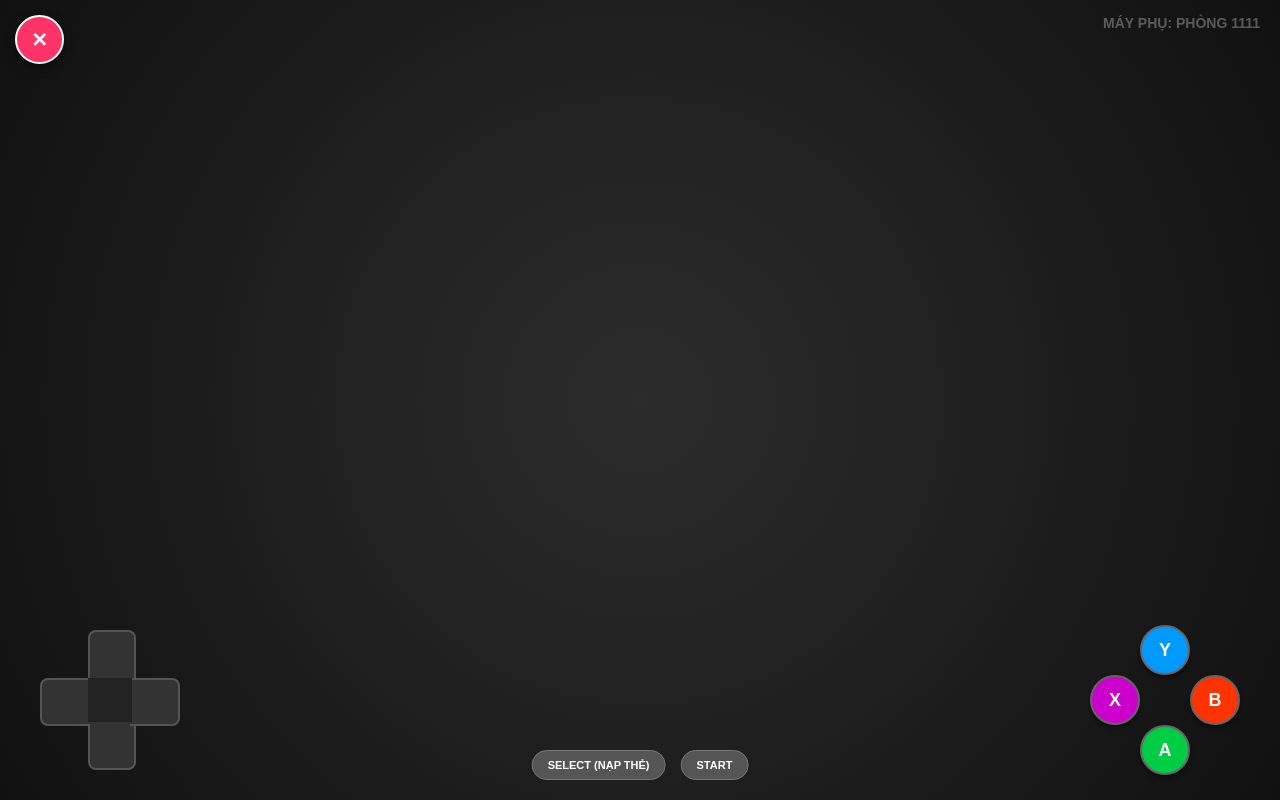
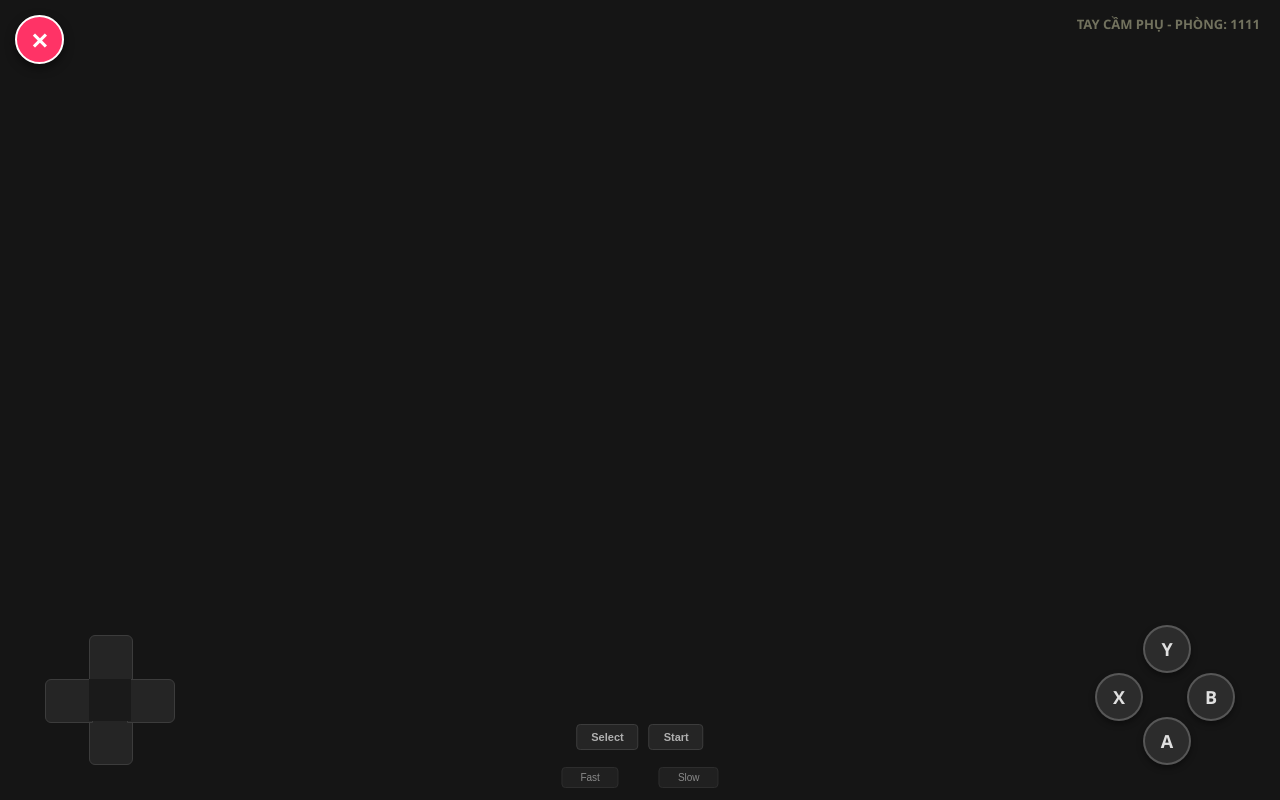
Before and after one commit to TranCuongQ4/maygametuoitho, a plain HTML site: page taycam.html in a window 1280 px wide. Drawn offline with Linux system fonts and the light colour scheme.

Commit message:
Add files via upload

```diff
--- a/taycam.html
+++ b/taycam.html
@@ -13,27 +13,27 @@ html, body {
     margin: 0; padding: 0;
     width: 100%; height: 100%;
     overflow: hidden;
-    background: #1a1a1a;
-    font-family: Arial, sans-serif;
+    background: #000000;
+    font-family: 'Segoe UI', Arial, sans-serif;
     user-select: none;
     -webkit-user-select: none;
 }
 
-/* THIẾT KẾ KHUNG TAY CẦM XOAY NGANG CHUẨN ĐIỆN THOẠI */
+/* KHUNG GIAO DIỆN TAY CẦM CHUẨN ĐEN TỐI THEO EMULATORJS */
 #gamepad-container {
     position: relative;
     width: 100%; height: 100%;
-    background: radial-gradient(circle, #2c2c2c 0%, #111111 100%);
+    background: #151515;
 }
 
-/* NÚT X ĐỎ DI CHUYỂN ĐƯỢC ĐỂ THOÁT RA MAME.HTML */
+/* NÚT X ĐỎ DI CHUYỂN ĐƯỢC */
 #close-btn {
     position: absolute;
     top: 15px; left: 15px;
     width: 45px; height: 45px;
     background: #ff3366;
     color: white;
-    font-size: 20px; font-weight: bold;
+    font-size: 22px; font-weight: bold;
     border-radius: 50%;
     display: flex; align-items: center; justify-content: center;
     border: 2px solid #fff;
@@ -42,75 +42,92 @@ html, body {
     touch-action: none;
 }
 
-/* PHÒNG ĐỊNH DANH HIỂN THỊ CHỮ MỜ TRÊN NỀN */
 #room-tag {
     position: absolute;
     top: 15px; right: 20px;
-    color: rgba(255,255,255,0.3);
-    font-size: 14px; font-weight: bold;
+    color: rgba(255,255,204,0.4);
+    font-size: 13px; font-weight: bold;
 }
 
-/* CỤM ĐIỀU HƯỚNG D-PAD (BÊN TRÁI MÀN HÌNH) */
+/* CỤM ĐIỀU HƯỚNG D-PAD GIỐNG TRONG ẢNH CHỤP */
 .dpad {
     position: absolute;
-    bottom: 30px; left: 40px;
-    width: 140px; height: 140px;
+    bottom: 35px; left: 45px;
+    width: 130px; height: 130px;
 }
 .dpad-btn {
     position: absolute;
-    background: #333;
-    border: 2px solid #555;
-    border-radius: 8px;
+    background: #252525;
+    border: 1px solid #3c3c3c;
 }
-.dpad-btn:active { background: #00ffcc; }
+/* Hiệu ứng đỏ đậm khi bấm giống hệt vòng tròn D-pad đỏ trong ảnh */
+.dpad-btn:active { background: #800000; border-color: #ff3333; }
 
-#btn-up { top: 0; left: 48px; width: 44px; height: 48px; border-bottom: none; border-radius: 8px 8px 0 0; }
-#btn-down { bottom: 0; left: 48px; width: 44px; height: 48px; border-top: none; border-radius: 0 0 8px 8px; }
-#btn-left { top: 48px; left: 0; width: 48px; height: 44px; border-right: none; border-radius: 8px 0 0 8px; }
-#btn-right { top: 48px; right: 0; width: 48px; height: 44px; border-left: none; border-radius: 0 8px 8px 0; }
-.dpad-center { position: absolute; top: 48px; left: 48px; width: 44px; height: 44px; background: #222; }
+#btn-up { top: 0; left: 44px; width: 42px; height: 46px; border-radius: 6px 6px 0 0; }
+#btn-down { bottom: 0; left: 44px; width: 42px; height: 46px; border-radius: 0 0 6px 6px; }
+#btn-left { top: 44px; left: 0; width: 46px; height: 42px; border-radius: 6px 0 0 6px; }
+#btn-right { top: 44px; right: 0; width: 46px; height: 42px; border-radius: 0 6px 6px 0; }
+.dpad-center { position: absolute; top: 44px; left: 44px; width: 42px; height: 42px; background: #1a1a1a; }
 
-/* CỤM NÚT BẤM ĐIỀU KHIỂN X Y A B (BÊN PHẢI MÀN HÌNH CHUẨN EMULATORJS) */
+/* CỤM NÚT BẤM ĐIỀU KHIỂN CHUẨN EMULATORJS (X Y A B) */
 .action-group {
     position: absolute;
-    bottom: 25px; right: 40px;
-    width: 150px; height: 150px;
+    bottom: 35px; right: 45px;
+    width: 140px; height: 140px;
 }
 .action-btn {
     position: absolute;
-    width: 46px; height: 46px;
-    background: #444;
-    color: white;
+    width: 44px; height: 44px;
+    background: rgba(255,255,255,0.1);
+    color: #e0e0e0;
     font-size: 18px; font-weight: bold;
     border-radius: 50%;
     display: flex; align-items: center; justify-content: center;
-    border: 2px solid #666;
-    box-shadow: 0 4px 4px rgba(0,0,0,0.3);
+    border: 2px solid rgba(255,255,255,0.2);
+    box-shadow: 0 3px 6px rgba(0,0,0,0.4);
 }
-#btn-Y { top: 0; left: 50px; background: #0099ff; }
-#btn-X { top: 50px; left: 0; background: #cc00cc; }
-#btn-B { top: 50px; right: 0; background: #ff3300; }
-#btn-A { bottom: 0; left: 50px; background: #00cc44; }
-.action-btn:active { background: #fff !important; color: #000; }
+.action-btn:active { background: #ffffff !important; color: #000000 !important; }
 
-/* CỤM NÚT CHỨC NĂNG SELECT / START / COIN (Ở GIỮA DƯỚI) */
+#btn-Y { top: 0; left: 48px; }
+#btn-X { top: 48px; left: 0; }
+#btn-B { top: 48px; right: 0; }
+#btn-A { bottom: 0; left: 48px; }
+
+/* CỤM NÚT CHỨC NĂNG Ở GIỮA DƯỚI (SELECT / START) */
 .sys-group {
     position: absolute;
-    bottom: 20px;
+    bottom: 50px;
     left: 50%;
     transform: translateX(-50%);
-    display: flex; gap: 15px;
+    display: flex; gap: 10px;
 }
 .sys-btn {
-    background: #555;
-    color: white;
-    border: 1px solid #777;
-    padding: 8px 15px;
+    background: #252525;
+    color: #b0b0b0;
+    border: 1px solid #3c3c3c;
+    padding: 6px 14px;
     font-size: 11px; font-weight: bold;
-    border-radius: 15px;
-    text-transform: uppercase;
+    border-radius: 4px;
 }
 .sys-btn:active { background: #ffcc00; color: #000; }
+
+/* 🔥 THÊM 2 NÚT FAST VÀ SLOW Ở CẠNH DƯỚI CÙNG THEO ĐÚNG ẢNH CHỤP */
+.speed-group {
+    position: absolute;
+    bottom: 12px;
+    left: 50%;
+    transform: translateX(-50%);
+    display: flex; gap: 40px;
+}
+.speed-btn {
+    background: #202020;
+    color: #8a8a8a;
+    border: 1px solid #2d2d2d;
+    padding: 4px 18px;
+    font-size: 10px;
+    border-radius: 4px;
+}
+.speed-btn:active { background: #fff; color: #000; }
 </style>
 </head>
 <body>
@@ -119,7 +136,7 @@ html, body {
 
     <div id="close-btn">✕</div>
 
-    <div id="room-tag">MÁY PHỤ: PHÒNG <span id="room-id-text">0000</span></div>
+    <div id="room-tag">TAY CẦM PHỤ - PHÒNG: <span id="room-id-text">0000</span></div>
 
     <div class="dpad">
         <div id="btn-up" class="dpad-btn" data-button="0"></div>
@@ -130,53 +147,51 @@ html, body {
     </div>
 
     <div class="sys-group">
-        <button class="sys-btn" id="btn-select" data-button="11">Select (Nạp Thẻ)</button>
-        <button class="sys-btn" id="btn-start" data-button="10">Start</button>
+        <button class="sys-btn" id="btn-select" data-button="10">Select</button>
+        <button class="sys-btn" id="btn-start" data-button="11">Start</button>
     </div>
 
     <div class="action-group">
-        <div id="btn-Y" class="action-btn" data-button="9">Y</div>
-        <div id="btn-X" class="action-btn" data-button="14">X</div>
-        <div id="btn-B" class="action-btn" data-button="8">B</div>
-        <div id="btn-A" class="action-btn" data-button="13">A</div>
+        <div id="btn-Y" class="action-btn" data-button="7">Y</div>
+        <div id="btn-X" class="action-btn" data-button="6">X</div>
+        <div id="btn-B" class="action-btn" data-button="5">B</div>
+        <div id="btn-A" class="action-btn" data-button="4">A</div>
+    </div>
+
+    <div class="speed-group">
+        <button class="speed-btn" id="btn-fast" data-button="12">Fast</button>
+        <button class="speed-btn" id="btn-slow" data-button="13">Slow</button>
     </div>
 
 </div>
 
 <script>
-// --- CẤU HÌNH FIREBASE ĐỒNG BỘ TÌNH TRẠNG CHUẨN ---
+// --- CẤU HÌNH CONFIG CHUẨN CỦA ANH CƯỜNG ---
 const firebaseConfig = {
     databaseURL: "https://cuongdata-default-rtdb.asia-southeast1.firebasedatabase.app"
 };
 if (firebase.apps.length === 0) firebase.initializeApp(firebaseConfig);
 const db = firebase.database();
 
-// Lấy tham số Room từ URL thanh địa chỉ chuyển sang
 const urlParams = new URLSearchParams(window.location.search);
 const roomId = urlParams.get('room') || "1111";
 document.getElementById("room-id-text").innerText = roomId;
 
-// CHẶN CÁC SỰ KIỆN ZOOM VÀ CUỘN TRÊN TRÌNH DUYỆT DI ĐỘNG KHỎI LỖI
 document.addEventListener("contextmenu", e => e.preventDefault());
 document.body.addEventListener('touchmove', function(e) { e.preventDefault(); }, { passive: false });
 
-// HÀM GỬI LỆNH ĐIỀU KHIỂN CỰC NHANH LÊN FIREBASE (DÙNG SET ĐỂ ĐÈ SỰ KIỆN LIÊN TỤC)
+// TỐI ƯU TỐC ĐỘ: Bắn trực tiếp dữ liệu phím dạng dẹp qua hàm update giúp Firebase đồng bộ tức thời
 function sendInputToFirebase(buttonId, value) {
-    db.ref("gamepads/" + roomId).set({
-        action: "gamepad_input",
-        button: buttonId,
-        value: value,
-        timestamp: Date.now()
-    });
+    const dataUpdate = {};
+    dataUpdate[buttonId] = value;
+    db.ref("gamepads/" + roomId).update(dataUpdate);
 }
 
-// LIÊN KẾT BẮT SỰ KIỆN CẢ ĐIỆN THOẠI (TOUCH) VÀ MÁY TÍNH (MOUSE)
-const allButtons = document.querySelectorAll('.dpad-btn, .action-btn, .sys-btn');
+const allButtons = document.querySelectorAll('.dpad-btn, .action-btn, .sys-btn, .speed-btn');
 
 allButtons.forEach(btn => {
     const btnId = btn.getAttribute('data-button');
 
-    // Khi nhấn nút xuống (value = 1)
     btn.addEventListener('touchstart', (e) => {
         e.preventDefault();
         sendInputToFirebase(btnId, 1);
@@ -186,7 +201,6 @@ allButtons.forEach(btn => {
         sendInputToFirebase(btnId, 1);
     });
 
-    // Khi nhả nút ra (value = 0)
     btn.addEventListener('touchend', (e) => {
         e.preventDefault();
         sendInputToFirebase(btnId, 0);
@@ -197,11 +211,9 @@ allButtons.forEach(btn => {
     });
 });
 
-// XỬ LÝ LẬP TRÌNH KÉO THẢ VÀ NHẤN NÚT X ĐỎ TRỞ VỀ MAME.HTML
 function makeElementDraggable(element) {
     let isDragging = false;
-    let startX, startY, startLeft, startTop;
-    let hasMoved = false;
+    let startX, startY, startLeft, startTop, hasMoved = false;
 
     element.addEventListener("touchstart", (e) => {
         isDragging = true;
@@ -235,7 +247,6 @@ function makeElementDraggable(element) {
     element.addEventListener("touchend", () => {
         isDragging = false;
         if (!hasMoved) {
-            // Nếu chỉ click chứ không phải kéo thả, thực hiện thoát quay về trang chủ
             window.location.href = "mame.html";
         }
     });
```
Also changed, not shown: mame.html (+11 -33 lines).
